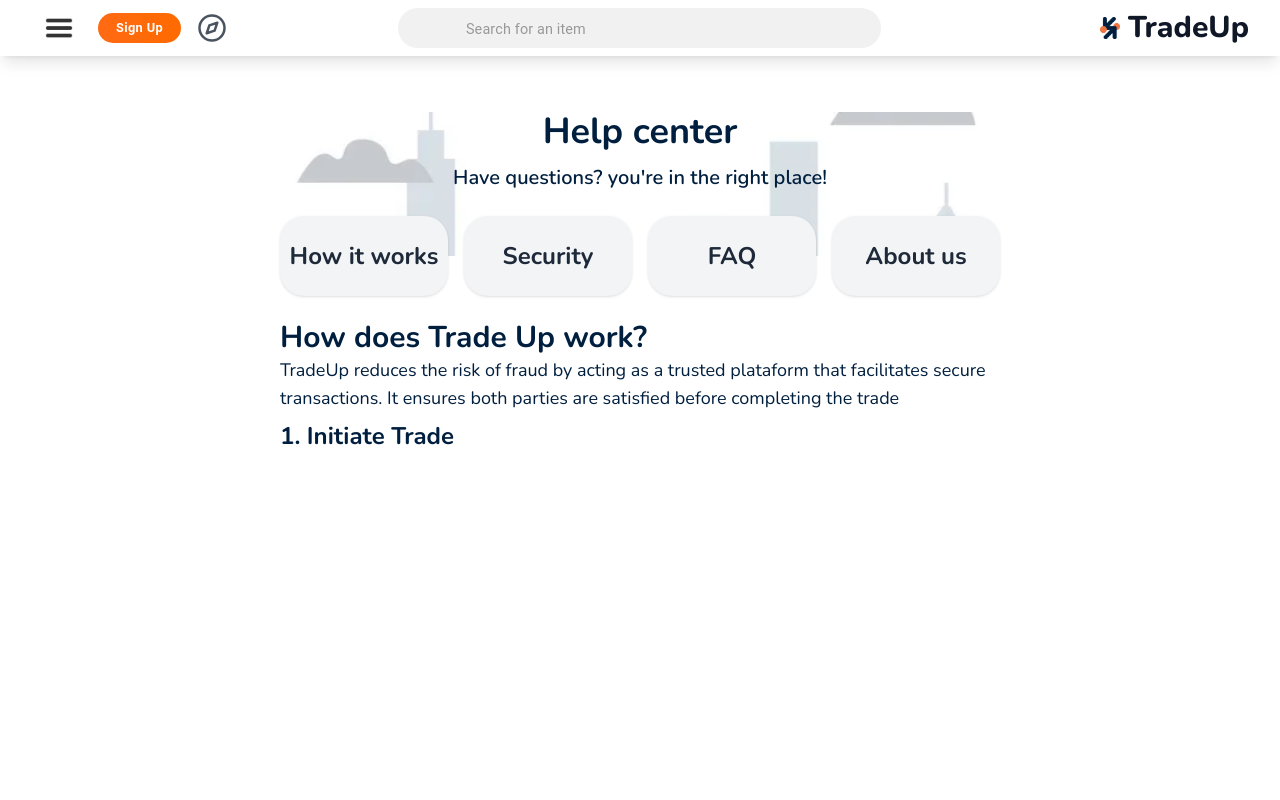
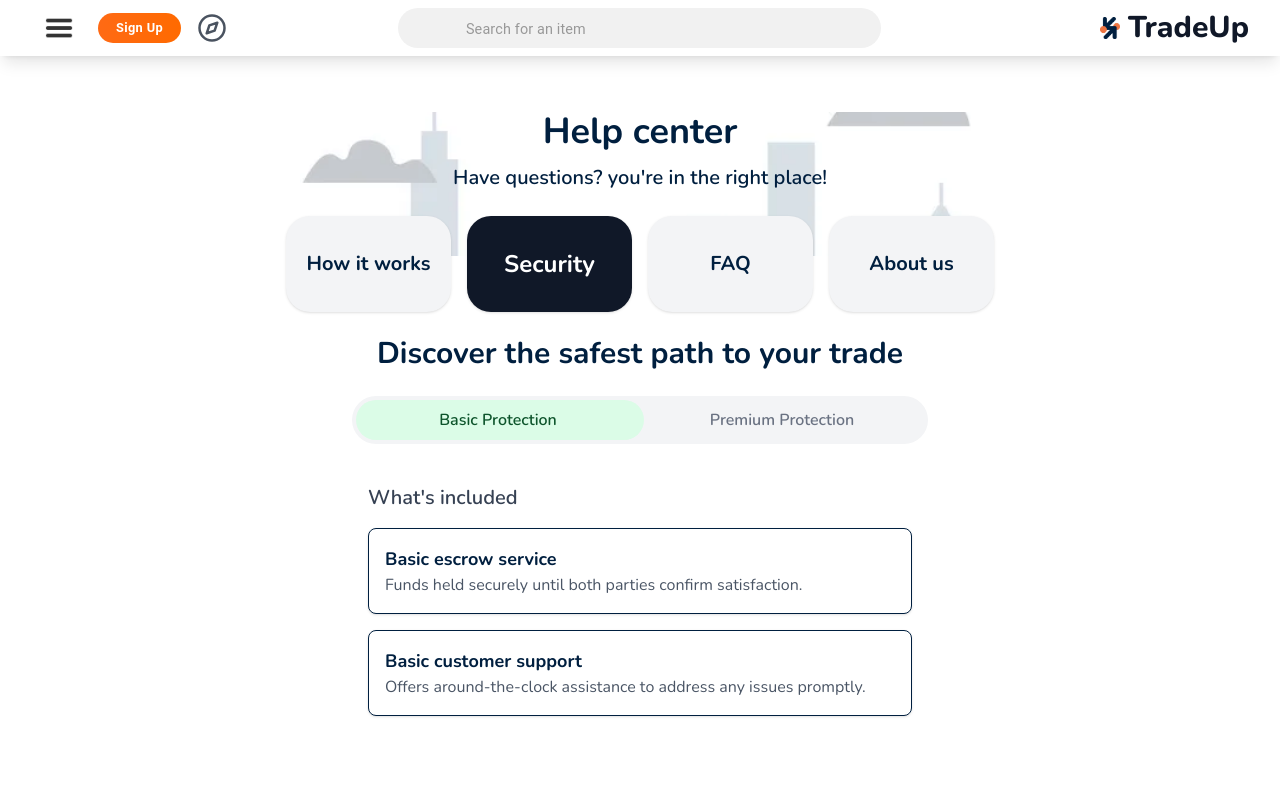
Before and after one commit to JoseluisDev24/card-trading, a Next.js app: page /help in a window 1280 px wide. Both pictures are taken after a click on the element "Security". Shown: the top 800 px of the page. Built offline with nearby package versions, Linux system fonts and the light colour scheme; some icons are missing.

Commit message:
help page content

```diff
--- a/src/app/discover/page.tsx
+++ b/src/app/discover/page.tsx
@@ -5,7 +5,7 @@
 import ArrowOutwardIcon from "@mui/icons-material/ArrowOutward";
 import OffersPending from "@/components/home/OffersPending";
 import Link from "next/link";
-import { filterPokemon } from "@/data/filterPokemon";
+import { filterPokemon } from "@/data/discover/filterPokemon";
 
 
 export default function Discover() {
--- a/src/app/help/page.tsx
+++ b/src/app/help/page.tsx
@@ -1,10 +1,10 @@
+"use client";
+
+import { useState } from "react";
+import { sections } from "@/data/help/helpSections";
+
 export default function Help() {
-  const sections = [
-    { title: "How it works" },
-    { title: "Security" },
-    { title: "FAQ" },
-    { title: "About us" },
-  ];
+  const [active, setActive] = useState<string | null>("How it works");
 
   return (
     <div className="flex flex-col items-center min-h-screen py-6 px-4 lg:px-70 lg:py-14 bg-white">
@@ -20,24 +20,30 @@
           {sections.map((section) => (
             <div
               key={section.title}
-              className="flex justify-center items-center h-20 p-4 bg-gray-100 rounded-3xl shadow hover:shadow-lg transition-shadow w-full min-w-[165px] whitespace-nowrap cursor-pointer hover:bg-gray-200"
+              className={`flex justify-center items-center h-24 p-4 rounded-3xl shadow transition-all w-full min-w-[165px] whitespace-nowrap cursor-pointer
+                ${
+                  active === section.title
+                    ? "bg-gray-900 text-white"
+                    : "bg-gray-100 hover:bg-gray-200 hover:shadow-lg"
+                }`}
+              onClick={() => setActive(section.title)}
             >
-              <h2 className="text-2xl font-bold text-gray-800">
+              <h2
+                className={` ${
+                  active === section.title
+                    ? "text-2xl font-bold"
+                    : "text-xl font-bold"
+                }`}
+              >
                 {section.title}
               </h2>
             </div>
           ))}
         </div>
+        <div className="flex flex-col max-w-xs lg:max-w-4xl">
+          {sections.find((s) => s.title === active)?.content}
+        </div>
       </section>
-      <div className="flex flex-col">
-        <p className="text-3xl font-bold mt-6">How does Trade Up work? </p>
-        <p className="text-lg">
-          TradeUp reduces the risk of fraud by acting as a trusted plataform
-          that facilitates secure transactions. It ensures both parties are
-          satisfied before completing the trade
-        </p>
-        <p className="text-2xl font-bold py-2">1. Initiate Trade</p>
-      </div>
     </div>
   );
 }
--- /dev/null
+++ b/src/components/help/ProtectionTabs.tsx
@@ -0,0 +1,81 @@
+"use client";
+
+import { useState } from "react";
+
+export default function ProtectionTabs() {
+  const [tab, setTab] = useState<"basic" | "premium">("basic");
+
+  return (
+    <div className="w-full max-w-xl mx-auto mt-6">
+      <div className="relative flex rounded-full bg-gray-100 p-1 overflow-hidden">
+        <div
+          className={`absolute top-1 bottom-1 w-1/2 rounded-full transition-all duration-300 ease-in-out ${
+            tab === "basic" ? "left-1 bg-green-100" : "left-1/2 bg-purple-200"
+          }`}
+        />
+
+        <button
+          onClick={() => setTab("basic")}
+          className={`w-1/2 z-10 py-2 rounded-full font-semibold transition-colors duration-300 cursor-pointer ${
+            tab === "basic" ? "text-green-900" : "text-gray-500"
+          }`}
+        >
+          Basic Protection
+        </button>
+
+        <button
+          onClick={() => setTab("premium")}
+          className={`w-1/2 z-10 py-2 rounded-full font-semibold transition-colors duration-300 cursor-pointer ${
+            tab === "premium" ? "text-purple-900" : "text-gray-500"
+          }`}
+        >
+          Premium Protection
+        </button>
+      </div>
+
+      <div className="space-y-4 px-4 pt-6">
+        <p className="text-xl text-gray-700 font-semibold pt-4">
+          What&apos;s included
+        </p>
+
+        {tab === "basic" && (
+          <>
+            <div className="p-4 border rounded-lg bg-white shadow-sm">
+              <h3 className="font-bold text-lg">Basic escrow service</h3>
+              <p className="text-gray-600">
+                Funds held securely until both parties confirm satisfaction.
+              </p>
+            </div>
+            <div className="p-4 border rounded-lg bg-white shadow-sm">
+              <h3 className="font-bold text-lg">Basic customer support</h3>
+              <p className="text-gray-600">
+                Offers around-the-clock assistance to address any issues
+                promptly.
+              </p>
+            </div>
+          </>
+        )}
+
+        {tab === "premium" && (
+          <>
+            <p className="text-gray-600 text-sm md:text-base">
+              Everything in TradeUp Standard Protection, PLUS the following:
+            </p>
+            <div className="p-4 border rounded-lg bg-white shadow-sm">
+              <h3 className="font-bold text-lg">Advanced escrow</h3>
+              <p className="text-gray-600">
+                Includes dispute resolution and faster processing.
+              </p>
+            </div>
+            <div className="p-4 border rounded-lg bg-white shadow-sm">
+              <h3 className="font-bold text-lg">Priority support</h3>
+              <p className="text-gray-600">
+                24/7 VIP assistance with quicker response times.
+              </p>
+            </div>
+          </>
+        )}
+      </div>
+    </div>
+  );
+}
--- /dev/null
+++ b/src/data/help/helpSections.tsx
@@ -0,0 +1,121 @@
+import Link from "next/link";
+import ProtectionTabs from "@/components/help/ProtectionTabs";
+
+
+export const sections = [
+  {
+    title: "How it works",
+    content: (
+      <div className="flex flex-col">
+        <p className="text-3xl font-bold pt-6">How does Trade Up work? </p>
+        <p className="text-lg">
+          TradeUp reduces the risk of fraud by acting as a trusted plataform
+          that facilitates secure transactions. It ensures both parties are
+          satisfied before completing the trade
+        </p>
+        <p className="text-2xl font-bold pt-6 pb-4">1. Initiate Trade</p>
+        <p>
+          Anyone with a lsiting can start a trade on TradeUp. After{" "}
+          <Link href={"/"} className="text-orange-600 font-bold">
+            signing up
+          </Link>
+          , follofw the prompts to add{" "}
+          <Link href={"/"} className="text-orange-600 font-bold">
+            your first listing
+          </Link>{" "}
+          and start trading!
+        </p>
+        <p className="text-2xl font-bold py-2">2. Process Holds</p>
+        <p>
+          Once a trade is accepted, both parties submit a security deposit equal
+          to the estimated value of the item they are reciving derectly to
+          TradeUp.
+        </p>
+      </div>
+    ),
+  },
+  {
+    title: "Security",
+    content: (
+      <div className="flex flex-col">
+        <p className="text-3xl font-bold pt-6 text-center">
+          Discover the safest path to your trade
+        </p>
+        <ProtectionTabs />
+      </div>
+    ),
+  },
+  {
+    title: "FAQ",
+    content: (
+      <div className="flex flex-col">
+        <p className="text-3xl font-bold pt-6">Frequently Asked Questions</p>
+        <p className="text-lg">
+          Here are some common questions we get asked about TradeUp
+        </p>
+        <ul className="list-disc pl-6 pt-4">
+          <li>
+            <Link href={"/"} className="text-orange-600 font-bold">
+              How do I start a trade?
+            </Link>
+          </li>
+          <li>
+            <Link href={"/"} className="text-orange-600 font-bold">
+              What items can I trade?
+            </Link>
+          </li>
+          <li>
+            <Link href={"/"} className="text-orange-600 font-bold">
+              How does the security deposit work?
+            </Link>
+          </li>
+        </ul>
+      </div>
+    ),
+  },
+  {
+    title: "About us",
+    content: (
+      <div className="flex flex-col py-4">
+        <p className="text-3xl font-bold pt-6">Our Story</p>
+        <p className="text-lg pt-4 font-bold leading-tight">
+          We dreamt of a world where communities could safely and easily barter
+          their belongings.
+        </p>
+        <p className="text-lg pt-6 leading-tight">
+          Existing platforms fell short. We saw a gap: no safe way to trade.
+          Hundreds of enticing trade requests, but no safe way to accept them.
+          Scams on Facebook Marketplace, Reddit, and Instagram highlighted the
+          need for a secure trading platform.
+        </p>
+        <p className="text-3xl font-bold pt-6">Why We&apos;re Here</p>
+        <p className="text-lg pt-4 font-bold leading-tight">
+          TradeUp was born from necessity. Traders needed safety and structure;
+          we built it.
+        </p>
+        <p className="text-lg pt-4">
+          Our mission is to offer groundbreaking protection for trades without
+          high fees. We saw the need for a structured, secure system to
+          facilitate trades, so we built one.
+        </p>
+        <p className="text-3xl font-bold pt-6">Join Us</p>
+        <p className="text-lg pt-4 font-bold leading-tight">
+          Experience the future of commerce with TradeUp.
+        </p>
+        <p className="text-lg pt-4">
+          Our mission is to offer groundbreaking protection for trades without
+          high fees. We saw the need for a structured, secure system to
+          facilitate trades, so we built one.
+        </p>
+        <p className="text-lg pt-4">
+          <Link href={"/"} className="text-orange-600 font-bold">
+            {" "}
+            Sign up
+          </Link>{" "}
+          today and be part of a trusted community where trading is safe,
+          simple, and rewarding.
+        </p>
+      </div>
+    ),
+  },
+];
```
Also changed, not shown: src/data/discover/filterPokemon.ts (renamed from src/data/filterPokemon.ts).
